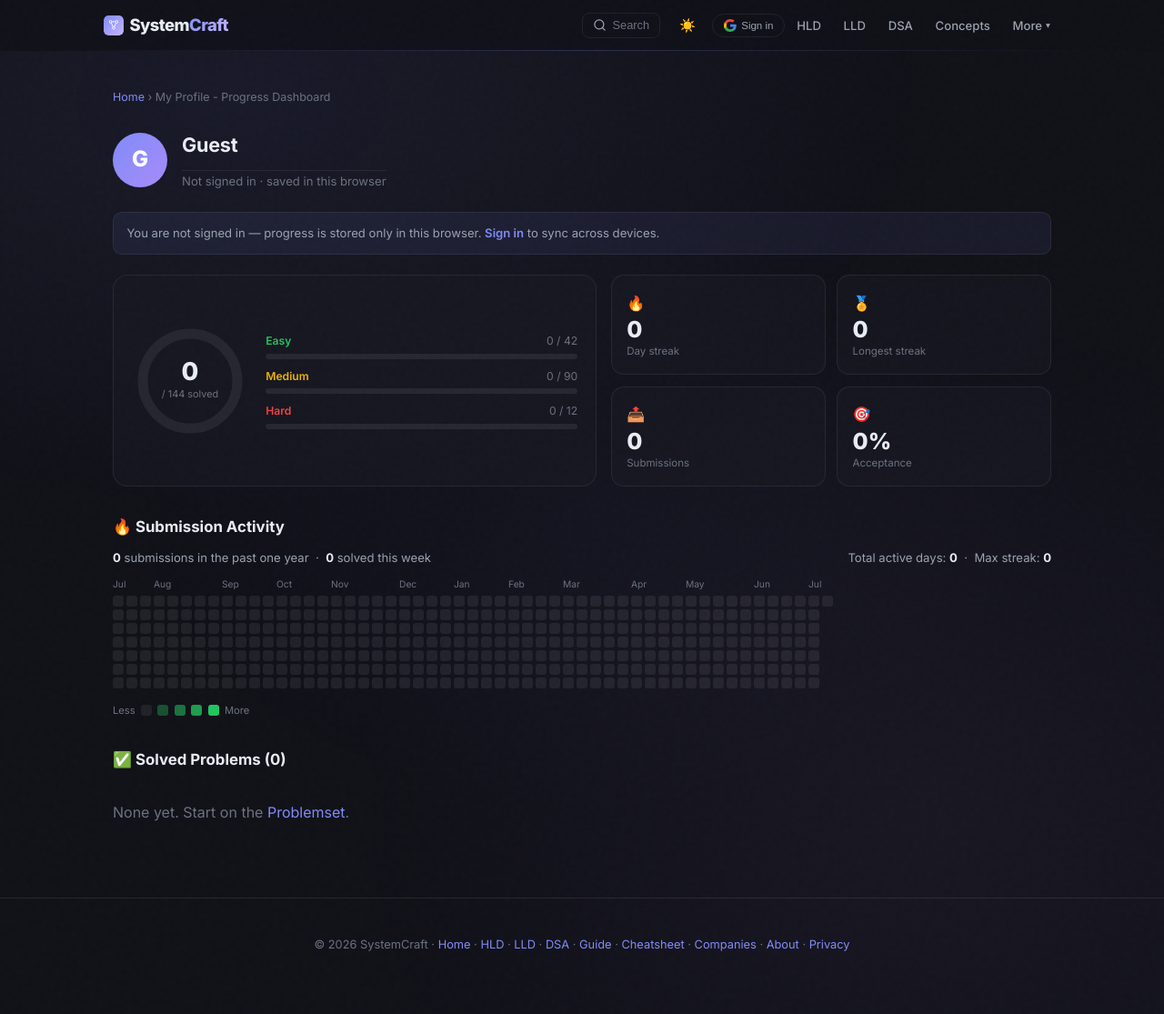
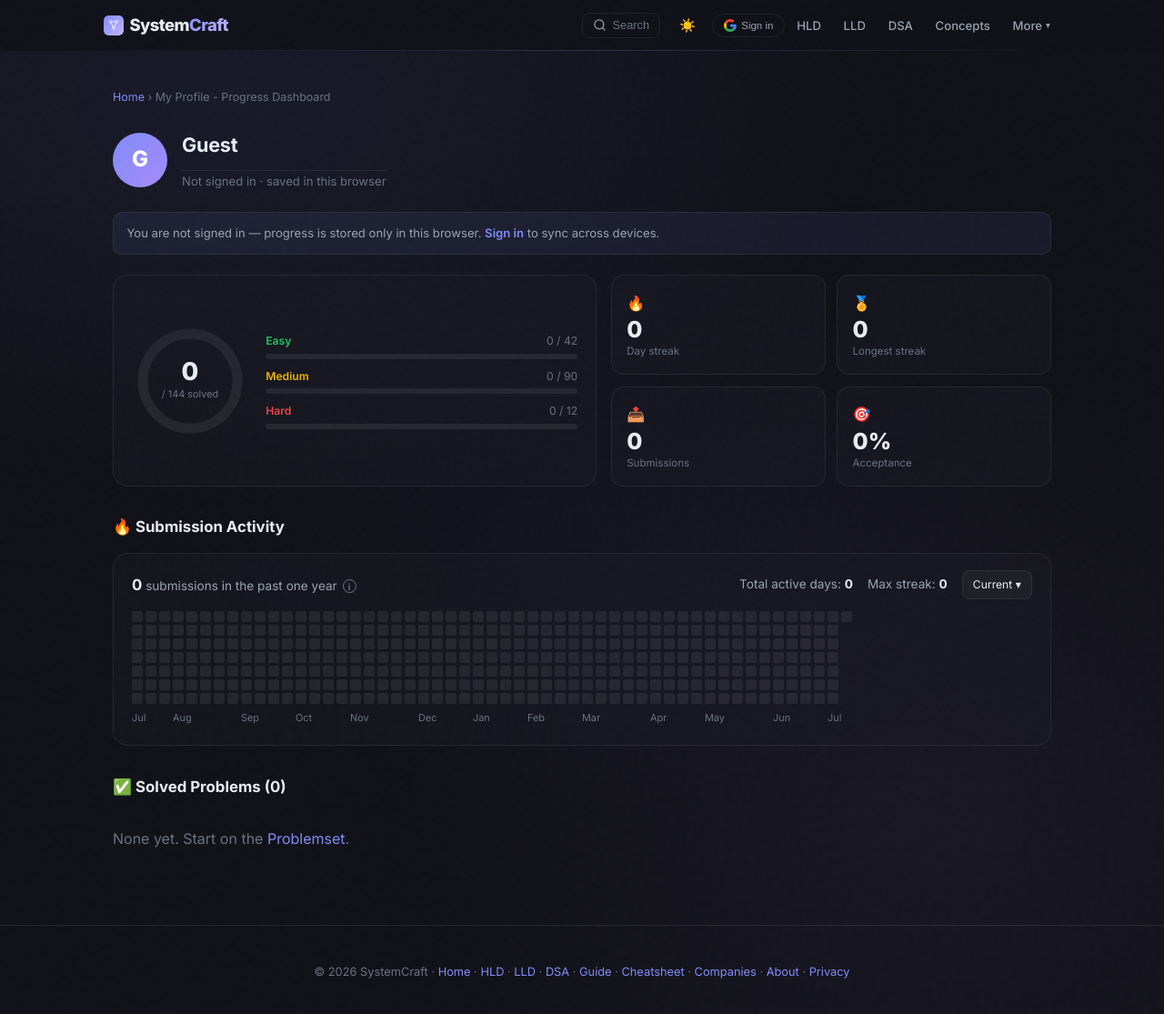
Before and after one commit to iluzn/HLD-Designs, a Jekyll site: the page built from content/profile.md, in a window 1280 px wide and 1119 px high. Shown: the top 1115 px of the window at 91% size. Built offline with Jekyll 4.4.1, drawn with Linux system fonts in a browser that asks for light colours; nearby versions of some CDN libraries; comment, search, counter and statistics services are not loaded; some of the changed lines change nothing that is shown.

Commit message:
feat(profile): Rework heatmap to LeetCode style
Move month labels below the grid, add an info icon and a Current year
pill in the header, switch to GitHub-style green scale with dark-theme
variants, wrap the heatmap in a card, and drop the legend and
solved-this-week text to match the reference layout.

```diff
--- a/content/profile.md
+++ b/content/profile.md
@@ -49,17 +49,22 @@
 .pf-streakline { font-size:0.8rem; color:var(--text-muted); margin:-0.4rem 0 0.8rem; }
 .pf-streakline b { color:#f59e0b; }
 
+.pf-heat-card { background:var(--bg-card,rgba(25,25,35,0.55)); border:1px solid var(--border); border-radius:16px; padding:1.1rem 1.25rem; margin-bottom:1.2rem; }
 .pf-heat { display:flex; gap:3px; width:max-content; }
 .pf-week { display:flex; flex-direction:column; gap:3px; }
-.pf-day { width:12px; height:12px; border-radius:3px; background:var(--border); }
-.pf-day.l1{background:rgba(34,197,94,0.35);} .pf-day.l2{background:rgba(34,197,94,0.55);} .pf-day.l3{background:rgba(34,197,94,0.78);} .pf-day.l4{background:#22c55e;}
-.pf-heat-scroll { overflow-x:auto; padding-bottom:0.4rem; }
-.pf-heat-head { display:flex; justify-content:space-between; align-items:baseline; flex-wrap:wrap; gap:0.4rem; font-size:0.82rem; color:var(--text-muted); margin:-0.4rem 0 0.6rem; }
+.pf-day { width:12px; height:12px; border-radius:2px; background:var(--border); }
+.pf-day.l1{background:#9be9a8;} .pf-day.l2{background:#40c463;} .pf-day.l3{background:#30a14e;} .pf-day.l4{background:#216e39;}
+[data-theme="dark"] .pf-day.l1{background:#0e4429;} [data-theme="dark"] .pf-day.l2{background:#006d32;} [data-theme="dark"] .pf-day.l3{background:#26a641;} [data-theme="dark"] .pf-day.l4{background:#39d353;}
+.pf-heat-scroll { overflow-x:auto; padding-bottom:0.2rem; }
+.pf-heat-head { display:flex; justify-content:space-between; align-items:center; flex-wrap:wrap; gap:0.5rem; font-size:0.85rem; color:var(--text-muted); margin-bottom:0.8rem; }
 .pf-heat-head b { color:var(--text); font-weight:700; }
-.pf-months { display:flex; gap:3px; font-size:0.64rem; color:var(--text-dim); margin-bottom:4px; width:max-content; }
-.pf-mon { display:inline-block; text-align:left; overflow:hidden; white-space:nowrap; flex-shrink:0; }
+.pf-heat-title b { font-size:1.05rem; }
+.pf-info { display:inline-flex; width:15px; height:15px; align-items:center; justify-content:center; border-radius:50%; border:1px solid var(--text-dim); color:var(--text-dim); font-size:0.62rem; font-style:normal; font-weight:700; cursor:help; vertical-align:middle; margin-left:2px; }
+.pf-heat-stats { display:inline-flex; align-items:center; gap:1rem; flex-wrap:wrap; }
+.pf-year-pill { display:inline-flex; align-items:center; gap:0.35rem; font-size:0.76rem; color:var(--text); background:var(--glass,rgba(255,255,255,0.04)); border:1px solid var(--border); border-radius:8px; padding:0.3rem 0.7rem; }
+.pf-months { display:flex; gap:3px; font-size:0.68rem; color:var(--text-dim); margin-top:6px; width:max-content; }
+.pf-mon { display:inline-block; text-align:left; overflow:visible; white-space:nowrap; flex-shrink:0; }
 .pf-day.fut { background:transparent; }
-.pf-legend { font-size:0.7rem; color:var(--text-dim); margin-top:0.5rem; display:flex; align-items:center; gap:0.4rem; }
 
 .pf-bars { display:grid; gap:0.6rem; margin-bottom:1.2rem; }
 .pf-bar-row { display:flex; align-items:center; gap:0.8rem; font-size:0.82rem; }
@@ -131,9 +136,6 @@
     var totalAll=(td.easy+td.medium+td.hard)||1, solvedAll=dc.easy+dc.medium+dc.hard;
     var byDay={}; subs.forEach(function(s){byDay[dayKey(new Date(s.ts))]=(byDay[dayKey(new Date(s.ts))]||0)+1;});
     var sk=streaks(byDay);
-    var weekAgo=Date.now()-7*86400000, solvedWeek={};
-    subs.forEach(function(s){ if(s.status==='Accepted' && s.ts>=weekAgo) solvedWeek[s.slug]=1; });
-    var solvedWeekN=Object.keys(solvedWeek).length;
     var name=user?(user.name||user.displayName||'You'):'Guest';
     var photo=user?(user.photo||user.photoURL):null;
     var avatar=photo?'<img src="'+esc(photo)+'" alt="" referrerpolicy="no-referrer">':'<div class="pf-hero-fallback">'+esc(name.charAt(0).toUpperCase())+'</div>';
@@ -171,13 +173,16 @@
       if(monthGroups.length && monthGroups[monthGroups.length-1].mon===wkMonth) monthGroups[monthGroups.length-1].count++;
       else monthGroups.push({mon:wkMonth,count:1});
     }
-    var monthRow=monthGroups.map(function(g){ return '<span class="pf-mon" style="width:'+(g.count*15-3)+'px">'+(g.count>=2?MON[g.mon]:'')+'</span>'; }).join('');
+    var monthRow=monthGroups.map(function(g,i){ var show=g.count>=2||i===0||i===monthGroups.length-1; return '<span class="pf-mon" style="width:'+(g.count*15-3)+'px">'+(show?MON[g.mon]:'')+'</span>'; }).join('');
 
     html+='<div class="pf-sec">🔥 Submission Activity</div>';
-    html+='<div class="pf-heat-head"><span><b>'+yearSubs+'</b> submission'+(yearSubs===1?'':'s')+' in the past one year &nbsp;&middot;&nbsp; <b>'+solvedWeekN+'</b> solved this week</span>'+
-      '<span>Total active days: <b>'+activeDays+'</b> &nbsp;&middot;&nbsp; Max streak: <b>'+sk.max+'</b></span></div>';
-    html+='<div class="pf-heat-scroll"><div class="pf-months">'+monthRow+'</div><div class="pf-heat">'+weeks.join('')+'</div></div>';
-    html+='<div class="pf-legend">Less <span class="pf-day"></span><span class="pf-day l1"></span><span class="pf-day l2"></span><span class="pf-day l3"></span><span class="pf-day l4"></span> More</div>';
+    html+='<div class="pf-heat-card">';
+    html+='<div class="pf-heat-head">'+
+      '<span class="pf-heat-title"><b>'+yearSubs+'</b> submission'+(yearSubs===1?'':'s')+' in the past one year <i class="pf-info" title="Accepted and failed submissions across all problems in the last 12 months">i</i></span>'+
+      '<span class="pf-heat-stats"><span>Total active days: <b>'+activeDays+'</b></span><span>Max streak: <b>'+sk.max+'</b></span><span class="pf-year-pill">Current &#9662;</span></span>'+
+    '</div>';
+    html+='<div class="pf-heat-scroll"><div class="pf-heat">'+weeks.join('')+'</div><div class="pf-months">'+monthRow+'</div></div>';
+    html+='</div>';
 
     // languages
     var langCount={}; subs.forEach(function(s){var l=s.langName||s.lang||'Unknown'; langCount[l]=(langCount[l]||0)+1;});
```
